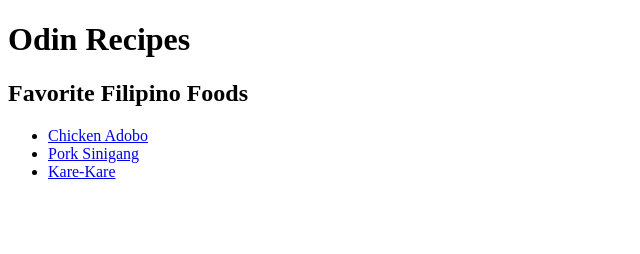
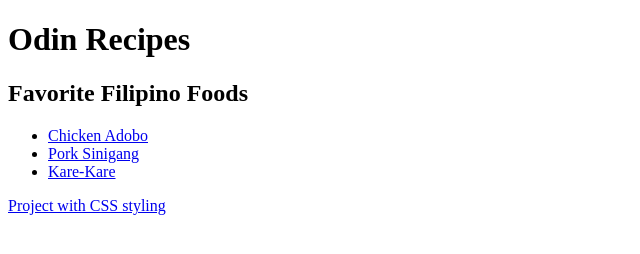
Before and after one commit to moonjemz/odin-recipes, a plain HTML site: page index.html in a window 1280 px wide. Shown: the whole page, without its empty margins (0-640 px from the left). Drawn offline with Linux system fonts and the light colour scheme.

Commit message:
Edit index.html to show link to project with CSS styling

```diff
--- a/index.html
+++ b/index.html
@@ -13,5 +13,6 @@
                 <li><a href="recipes/pork-sinigang.html">Pork Sinigang</a></li>
                 <li><a href="recipes/kare-kare.html">Kare-Kare</a></li>
             </ul>
+            <a href="index2.html">Project with CSS styling</a>
     </body>
 </html>
```
